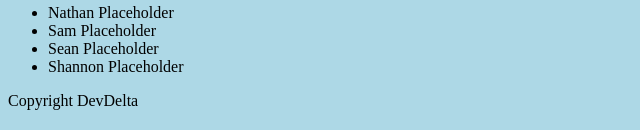
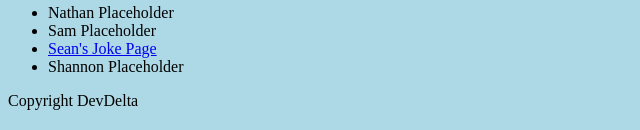
Before and after one commit to developer-delta/dev-delta-jokes, a plain HTML site: page index.html in a window 1280 px wide. Shown: the part 326-456 px from the top of the page, without its empty margins (0-640 px from the left). Drawn offline with Linux system fonts and the light colour scheme.

Commit message:
Added anchor into index.html to link to Seans Joke Page

```diff
--- a/index.html
+++ b/index.html
@@ -26,7 +26,7 @@
         <li>Martin Placeholder</li>
         <li>Nathan Placeholder</li>
         <li>Sam Placeholder</li>
-        <li>Sean Placeholder</li>
+        <li><a href="sean/joke.html">Sean's Joke Page</a></li>
         <li>Shannon Placeholder</li>
       </ul>
     </main>
```
